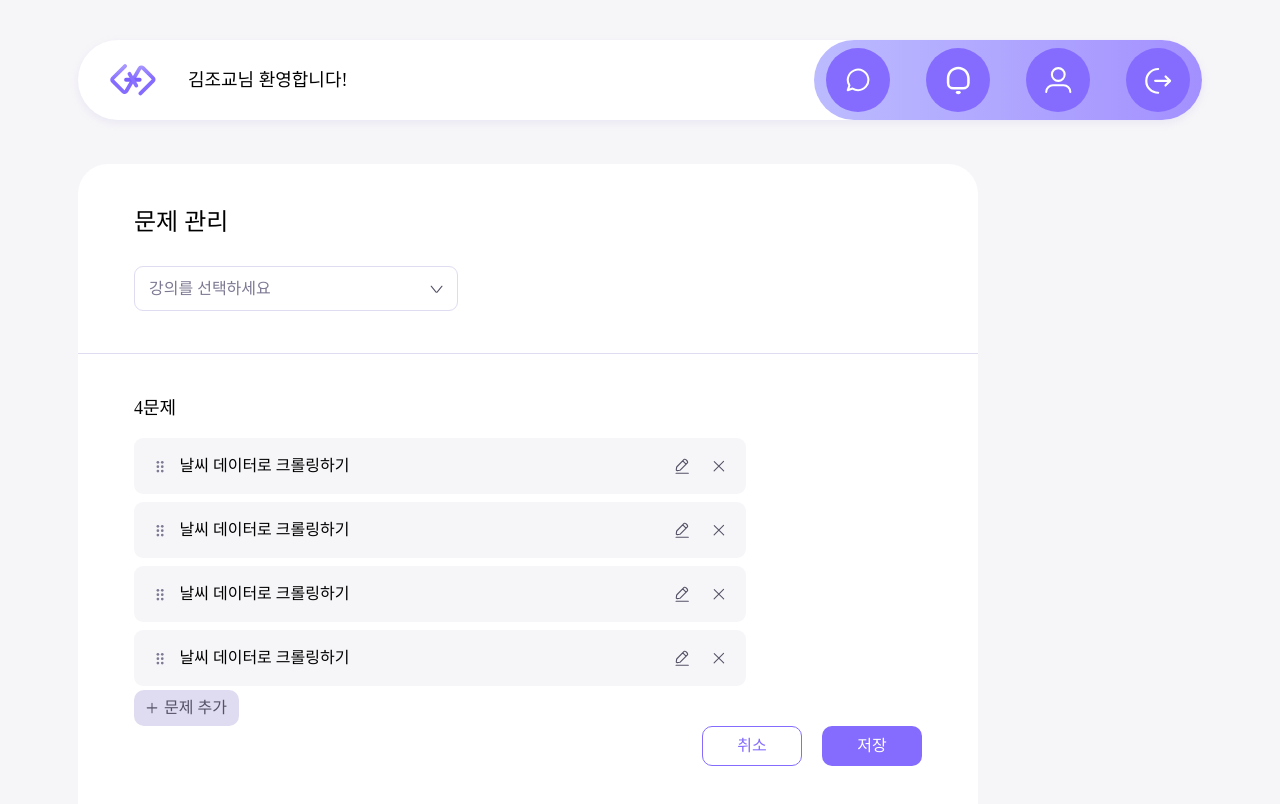
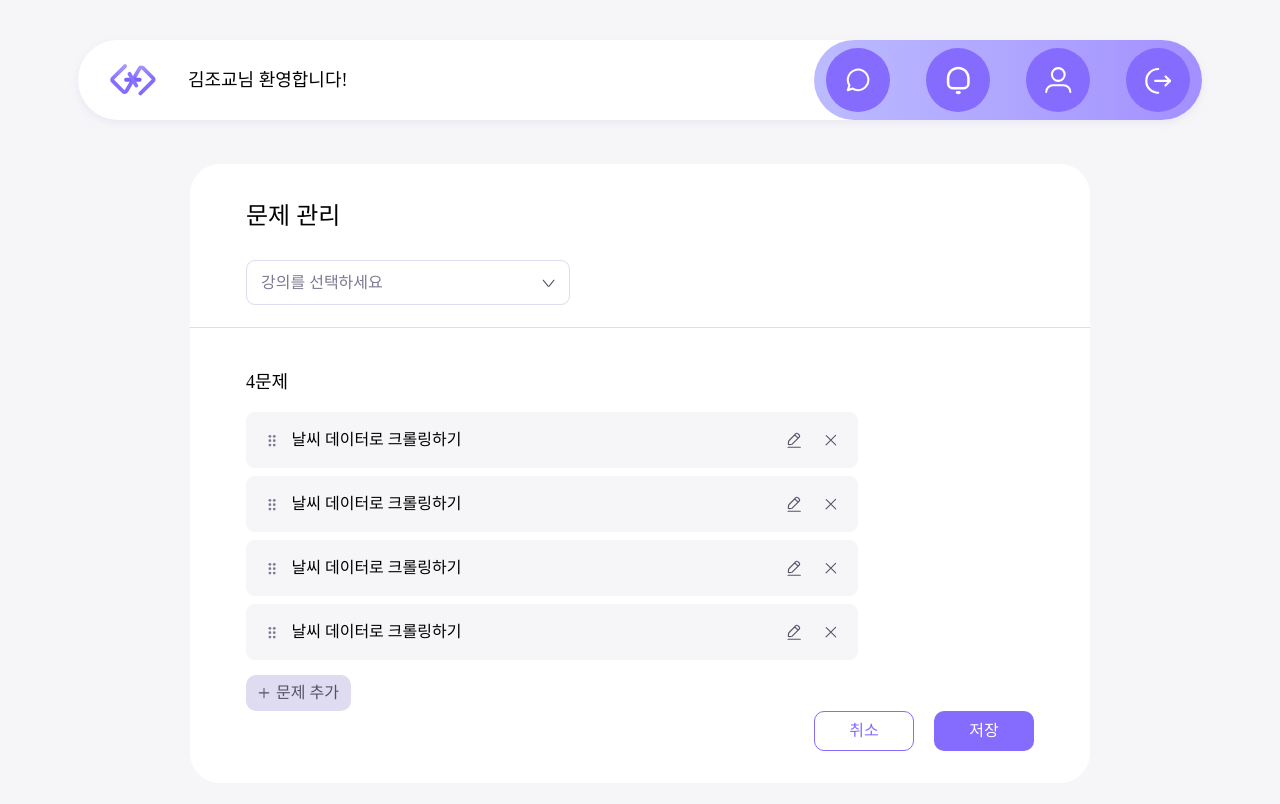
Before and after one commit to 2025-snowCode/snowCode-Client, a React (Vite) app: page /admin/assignments in a window 1280 px wide. Shown: the top 804 px of the page. Built offline with nearby package versions, Linux system fonts and the light colour scheme; a web font is replaced by a local one.

Commit message:
#9 style: 컴포넌트 간 여백, 마진, 레이아웃 스타일 정리

```diff
--- a/src/components/admin/assignments/AssignmentList.tsx
+++ b/src/components/admin/assignments/AssignmentList.tsx
@@ -17,8 +17,8 @@ const AssignmentList = ({courses}: AssignmentListProps) => {
   };
 
   return (
-    <div>
-      <p className='mb-3 mt-10 font-medium text-lg'>{countAssignments()}문제</p>
+    <div className='mt-10 mb-[11px]'>
+      <p className='mb-3 font-medium text-lg'>{countAssignments()}문제</p>
       <div className='flex flex-col'>
         {courses.map((course) =>
           course.assignments.map((assignment) => (
--- a/src/components/admin/assignments/CourseSelector.tsx
+++ b/src/components/admin/assignments/CourseSelector.tsx
@@ -25,7 +25,7 @@ const CourseSelector = ({courses, onSelectCourse}: CourseSelectorProps) => {
   return (
     <div className='relative pt-7'>
       <div
-        className='flex items-center justify-between w-81 h-[45px] border-1 rounded-[9px] border-stroke px-[14px]'
+        className='flex items-center justify-between w-81 h-[45px] border-1 rounded-[9px] border-stroke px-[14px] cursor-pointer'
         onClick={handleOnClick}>
         <span className='text-light-black'>강의를 선택하세요</span>
         <ArrowdownIcon width={13.5} height={8} />
--- a/src/pages/admin/ManageAssignments.tsx
+++ b/src/pages/admin/ManageAssignments.tsx
@@ -14,8 +14,8 @@ const ManageAssignments = () => {
   };
 
   return (
-    <div className='w-[900px] h-[760px] bg-white rounded-[30px]'>
-      <div className='flex flex-col h-1/4 px-14 justify-center border-b-1 border-stroke'>
+    <div className='mx-auto pt-9 pb-8 w-[900px] bg-white rounded-[30px]'>
+      <div className='flex flex-col h-1/4 px-14 pb-[22px] justify-center border-b-1 border-stroke'>
         <h3 className='text-2xl font-semibold'>문제 관리</h3>
         <CourseSelector courses={fullCourses} onSelectCourse={onSelectCourse} />
       </div>
```
